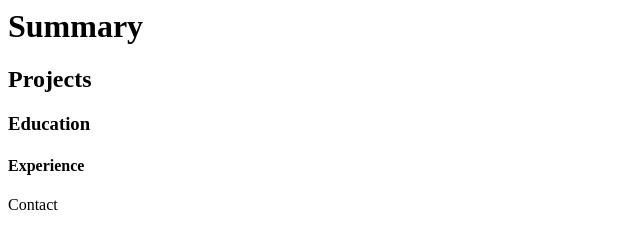
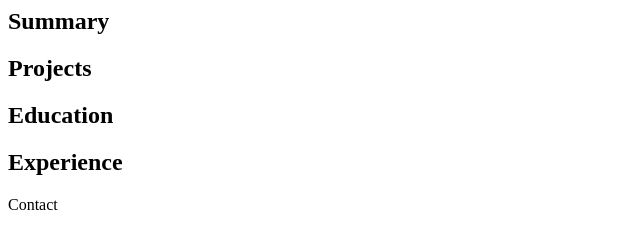
Before and after one commit to sakifchowdhury1/bio, a plain HTML site: page index.html in a window 1280 px wide. Shown: the whole page, without its empty margins (0-640 px from the left). Drawn offline with Linux system fonts and the light colour scheme.

Commit message:
Update index.html

```diff
--- a/index.html
+++ b/index.html
@@ -6,11 +6,11 @@
 </head>
 
 <body>
-    <h1>Summary</h1>
+    <h2>Summary</h2>
     <h2>Projects</h2>
-    <h3>Education</h3>
-    <h4>Experience</h4>
-    </h5>Contact</h5>
+    <h2>Education</h2>
+    <h2>Experience</h2>
+    </h2>Contact</h2>
 
 </body>
 </html>
```
